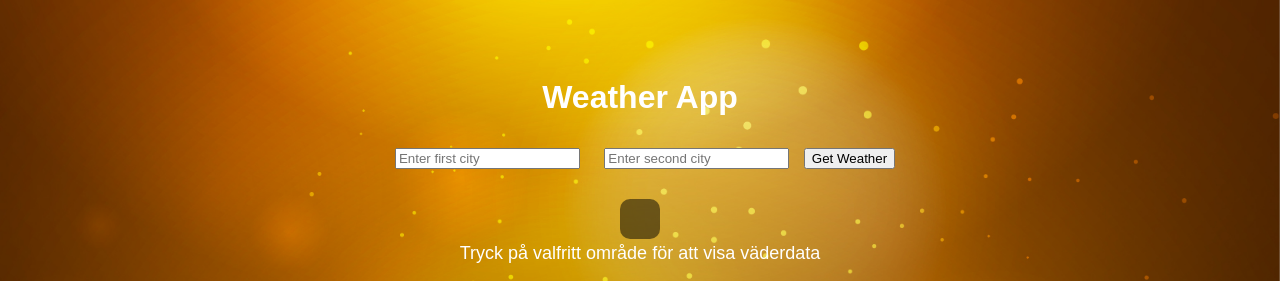
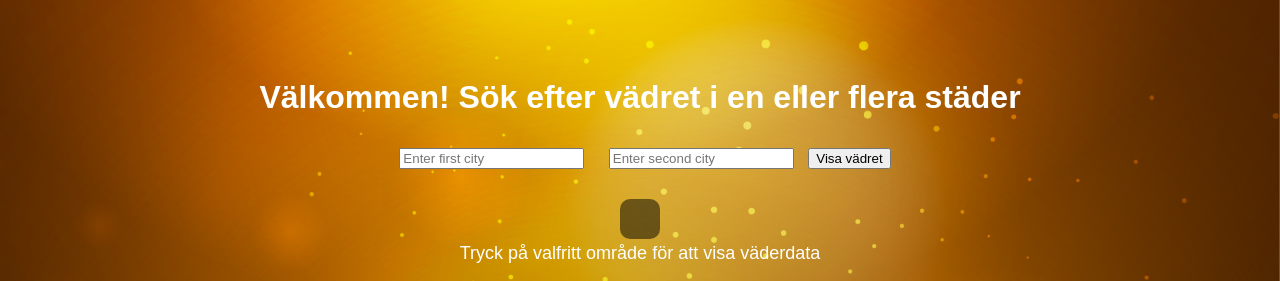
Before and after one commit to betaUpYourMind/Alex-Weatherapp, a Flask app: page / in a window 1280 px wide. Shown: the top 281 px of the page. Run offline with Flask 3, Linux system fonts and the light colour scheme; some libraries are stand-ins or nearby versions.

Commit message:
Updaterat variable

```diff
--- a/app/main.py
+++ b/app/main.py
@@ -1,11 +1,10 @@
-# app/main.py
 from flask import Flask, render_template, request, jsonify
 import requests
 
 app = Flask(__name__)
 
 API_KEY = "8a1f7393bac2fe14036859c942bacf13"
-
+#Routen för startsidan, hanterar GET och POST förfrågningar
 @app.route("/", methods=["GET", "POST"])
 def index():
     weather_data = []
@@ -39,7 +38,7 @@ def weather():
             "temperature": data["main"]["temp"],
             "description": data["weather"][0]["description"]
         })
-    return jsonify({"error": "Kunde inte hämta väderdata."}), response.status_code
+    return jsonify({"error": "Kunde inte hitta data."}), response.status_code
 
 def get_weather(city):
     url = f"http://api.openweathermap.org/data/2.5/weather?q={city}&appid={API_KEY}&units=metric"
--- a/app/templates/index.html
+++ b/app/templates/index.html
@@ -37,11 +37,11 @@
     </style>
 </head>
 <body>
-    <h1>Weather App</h1>
+    <h1>Välkommen! Sök efter vädret i en eller flera städer</h1>
     <form method="POST">
         <input class="city-input" type="text" name="city1" placeholder="Enter first city">
         <input class="city-input" type="text" name="city2" placeholder="Enter second city">
-        <button type="submit">Get Weather</button>
+        <button type="submit">Visa vädret</button>
     </form>
 
     <div class="weather-container">
@@ -53,24 +53,22 @@
         {% endfor %}
     </div>
 
-    <!-- Rubrik för kartan -->
     <div class="map-header">Tryck på valfritt område för att visa väderdata</div>
-    <!-- Här lägger vi till kartan -->
     <div id="map"></div>
 
-    <!-- Google Maps JavaScript API -->
+    <!--Google maps API-->
     <script src="https://maps.googleapis.com/maps/api/js?key=AIzaSyD1Zr_i3Z_WgsWO4OM8WQmSZ010GE3d_ns&callback=initMap" async defer></script>
 
     <script>
-        // Initiera kartan
+        // Initierar kartan
         function initMap() {
-            // Skapar en ny karta centrerad på Europa som exempel
+            // Skapar en ny karta med Europas koordinationer som start
             const map = new google.maps.Map(document.getElementById('map'), {
-                center: { lat: 54.5260, lng: 15.2551 }, // Europa som center
+                center: { lat: 54.5260, lng: 15.2551 },
                 zoom: 4,
             });
 
-            // Lägg till en klickhändelse på kartan
+            // Lägger till klickmöjlighet på kartan
             map.addListener('click', function (event) {
                 const lat = event.latLng.lat();
                 const lng = event.latLng.lng();
@@ -78,7 +76,7 @@
             });
         }
 
-        // Funktion för att hämta väder baserat på latitud och longitud
+        // Funktionen hämtar väderdata för longitud/latidud
         function fetchWeather(lat, lng) {
             fetch(`/weather?lat=${lat}&lng=${lng}`)
                 .then(response => response.json())
@@ -86,7 +84,7 @@
                     alert(`Vädret vid (${lat.toFixed(2)}, ${lng.toFixed(2)}): ${data.temperature}°C, ${data.description}`);
                 })
                 .catch(error => {
-                    console.error('Error fetching weather data:', error);
+                    console.error('Fel vid hämtning av väderdata:', error);
                     alert('Kunde inte hämta väderdata.');
                 });
         }
```
Also changed, not shown: tests/test_app.py (+46 -1 lines).
